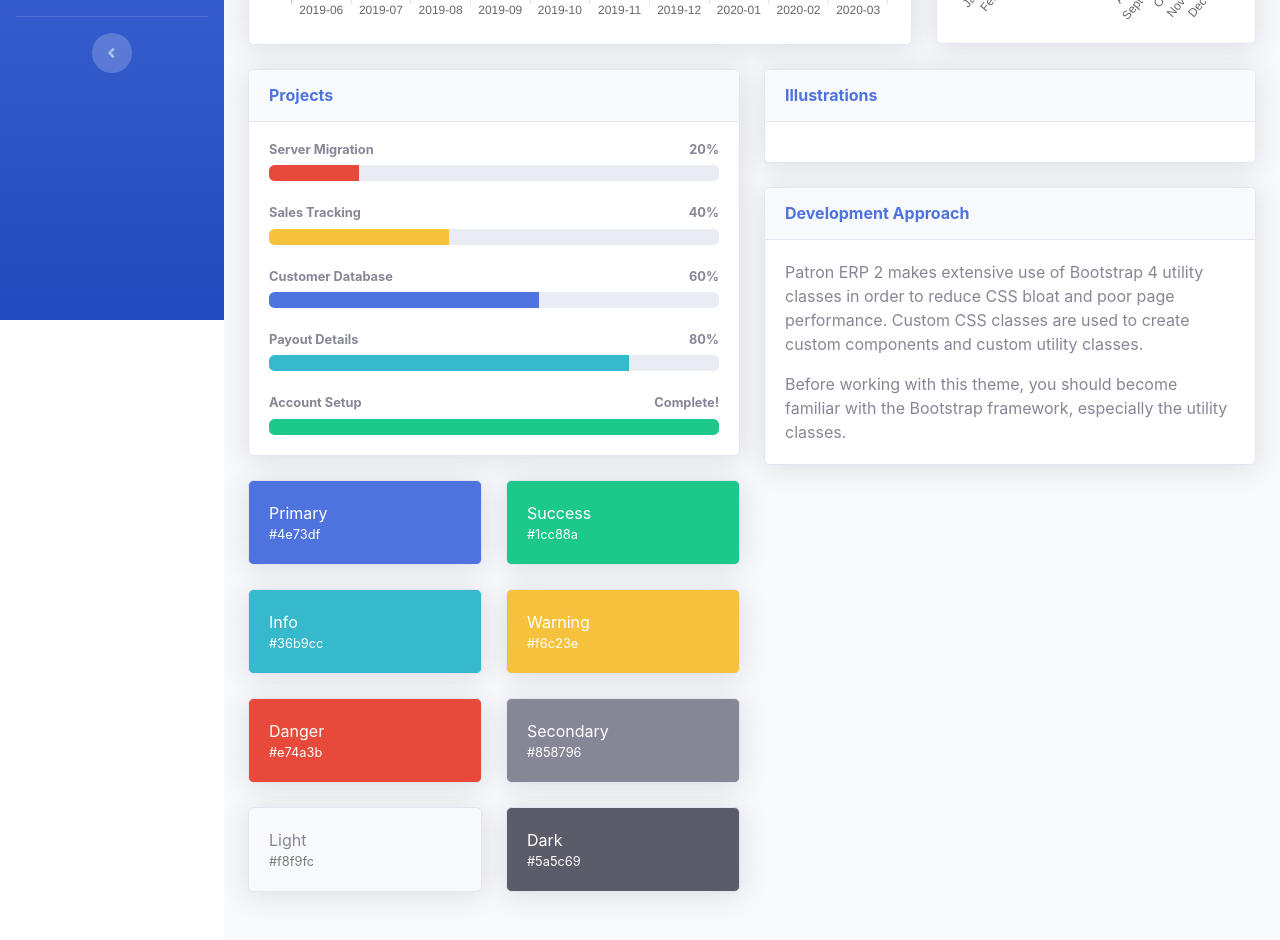
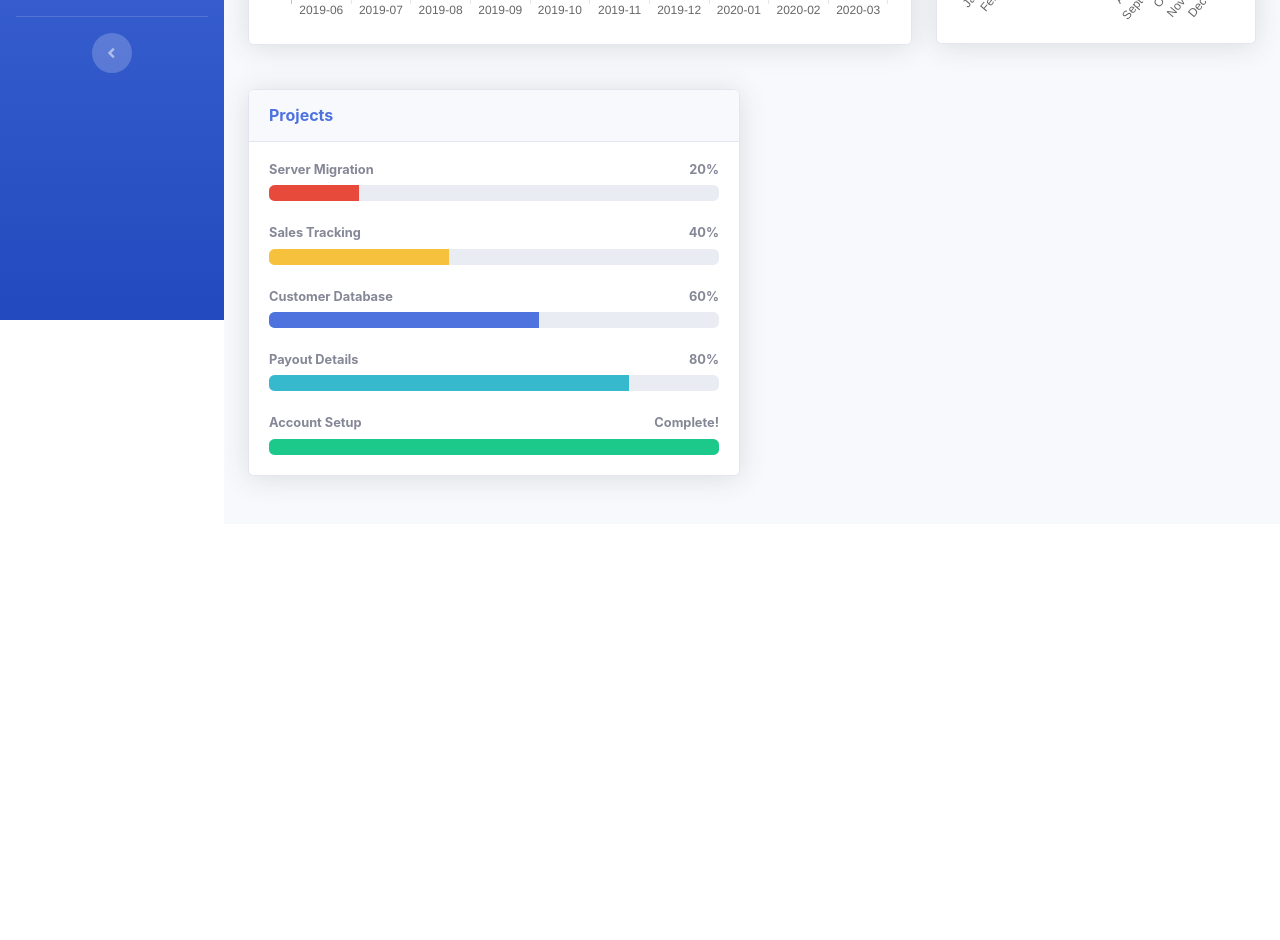
Before and after one commit to shaxzodbek-uzb/patron-hack-front, a Nuxt app: page / in a window 1280 px wide. Shown: the part 480-1420 px from the top of the page. After the commit the page ends 1004 px from the top, so only its background shows below. Built offline with nearby package versions, Linux system fonts and the light colour scheme.

Commit message:
translation

```diff
--- a/pages/employees.vue
+++ b/pages/employees.vue
@@ -7,7 +7,7 @@
           <div
             class="m-0 font-weight-bold text-primary d-flex justify-content-between align-items-center"
           >
-            Ползователи
+            Сотрудники
             <span>
               <a
                 @click="createModal = true"
@@ -26,7 +26,12 @@
         </div>
         <div class="card-body">
           <div class="table-responsive">
-            <table v-if="!showLoader" class="table table-bordered" id="dataTable" cellspacing="0">
+            <table
+              v-if="!showLoader"
+              class="table table-bordered"
+              id="dataTable"
+              cellspacing="0"
+            >
               <thead>
                 <tr>
                   <th>Имя</th>
@@ -39,14 +44,20 @@
                 <tr v-for="(item, idx) in items" :key="item.id">
                   <td>{{ item.full_name }}</td>
                   <td>{{ getEmployeePositionName(item) }}</td>
-                  <td>{{ (item.created_at).substring(0,10) }}</td>
+                  <td>{{ item.created_at.substring(0, 10) }}</td>
                   <td>
-                    <div @click="editItem(idx)" class="btn btn-sm btn-primary btn-icon-split">
+                    <div
+                      @click="editItem(idx)"
+                      class="btn btn-sm btn-primary btn-icon-split"
+                    >
                       <span class="icon text-white">
                         <i class="fas fa-pencil-alt"></i>
                       </span>
                     </div>
-                    <div @click="deleteItem(idx)" class="btn btn-sm btn-danger btn-icon-split">
+                    <div
+                      @click="deleteItem(idx)"
+                      class="btn btn-sm btn-danger btn-icon-split"
+                    >
                       <span class="icon text-white">
                         <i class="fas fa-trash"></i>
                       </span>
@@ -56,7 +67,11 @@
               </tbody>
             </table>
             <Loader v-else-if="showLoader" />
-            <b-modal v-model="createModal" title="BootstrapVue" @ok="createItem">
+            <b-modal
+              v-model="createModal"
+              title="BootstrapVue"
+              @ok="createItem"
+            >
               <div class="form-group">
                 <label for="exampleInputEmail1">Имя</label>
                 <input
@@ -68,12 +83,17 @@
               </div>
               <div class="form-group">
                 <label for="exampleInputEmail1">Позиция</label>
-                <select v-model="create.employee_position_id" class="form-control">
+                <select
+                  v-model="create.employee_position_id"
+                  class="form-control"
+                >
                   <option
                     v-for="position in positions"
                     :key="position.id"
                     :value="position.id"
-                  >{{ position.name }}</option>
+                  >
+                    {{ position.name }}
+                  </option>
                 </select>
               </div>
             </b-modal>
@@ -89,12 +109,17 @@
               </div>
               <div class="form-group">
                 <label for="exampleInputEmail1">Позиция</label>
-                <select v-model="update.employee_position_id" class="form-control">
+                <select
+                  v-model="update.employee_position_id"
+                  class="form-control"
+                >
                   <option
                     v-for="position in positions"
                     :key="position.id"
                     :value="position.id"
-                  >{{ position.name }}</option>
+                  >
+                    {{ position.name }}
+                  </option>
                 </select>
               </div>
             </b-modal>
--- a/pages/index.vue
+++ b/pages/index.vue
@@ -4,7 +4,7 @@
     <div class="d-sm-flex align-items-center justify-content-between mb-4">
       <h1 class="h3 mb-0 text-gray-800">Главная</h1>
       <a href="#" class="d-none d-sm-inline-block btn btn-sm btn-primary shadow-sm">
-        <i class="fas fa-download fa-sm text-white"></i> Generate Report
+        <i class="fas fa-download fa-sm text-white"></i>  Создать отчет
       </a>
     </div>
 
@@ -12,7 +12,7 @@
 
     <div class="row">
       <!-- Area Chart -->
-      <LineChart :height="180" />
+      <LineChart :height="200" style="padding-bottom: 20px" />
 
       <!-- Pie Chart -->
       <div class="col-xl-4 col-lg-5">
@@ -124,104 +124,6 @@
             </div>
           </div>
         </div>
-
-        <!-- Color System -->
-        <div class="row">
-          <div class="col-lg-6 mb-4">
-            <div class="card bg-primary text-white shadow">
-              <div class="card-body">
-                Primary
-                <div class="text-white small">#4e73df</div>
-              </div>
-            </div>
-          </div>
-          <div class="col-lg-6 mb-4">
-            <div class="card bg-success text-white shadow">
-              <div class="card-body">
-                Success
-                <div class="text-white small">#1cc88a</div>
-              </div>
-            </div>
-          </div>
-          <div class="col-lg-6 mb-4">
-            <div class="card bg-info text-white shadow">
-              <div class="card-body">
-                Info
-                <div class="text-white small">#36b9cc</div>
-              </div>
-            </div>
-          </div>
-          <div class="col-lg-6 mb-4">
-            <div class="card bg-warning text-white shadow">
-              <div class="card-body">
-                Warning
-                <div class="text-white small">#f6c23e</div>
-              </div>
-            </div>
-          </div>
-          <div class="col-lg-6 mb-4">
-            <div class="card bg-danger text-white shadow">
-              <div class="card-body">
-                Danger
-                <div class="text-white small">#e74a3b</div>
-              </div>
-            </div>
-          </div>
-          <div class="col-lg-6 mb-4">
-            <div class="card bg-secondary text-white shadow">
-              <div class="card-body">
-                Secondary
-                <div class="text-white small">#858796</div>
-              </div>
-            </div>
-          </div>
-          <div class="col-lg-6 mb-4">
-            <div class="card bg-light text-black shadow">
-              <div class="card-body">
-                Light
-                <div class="text-black-50 small">#f8f9fc</div>
-              </div>
-            </div>
-          </div>
-          <div class="col-lg-6 mb-4">
-            <div class="card bg-dark text-white shadow">
-              <div class="card-body">
-                Dark
-                <div class="text-white small">#5a5c69</div>
-              </div>
-            </div>
-          </div>
-        </div>
-      </div>
-
-      <div class="col-lg-6 mb-4">
-        <!-- Illustrations -->
-        <div class="card shadow mb-4">
-          <div class="card-header py-3">
-            <h6 class="m-0 font-weight-bold text-primary">Illustrations</h6>
-          </div>
-          <div class="card-body">
-            <div class="chart"></div>
-          </div>
-        </div>
-
-        <!-- Approach -->
-        <div class="card shadow mb-4">
-          <div class="card-header py-3">
-            <h6 class="m-0 font-weight-bold text-primary">Development Approach</h6>
-          </div>
-          <div class="card-body">
-            <p>
-              Patron ERP 2 makes extensive use of Bootstrap 4 utility classes in order to reduce
-              CSS bloat and poor page performance. Custom CSS classes are used to create
-              custom components and custom utility classes.
-            </p>
-            <p class="mb-0">
-              Before working with this theme, you should become familiar with the
-              Bootstrap framework, especially the utility classes.
-            </p>
-          </div>
-        </div>
       </div>
     </div>
   </div>
```
